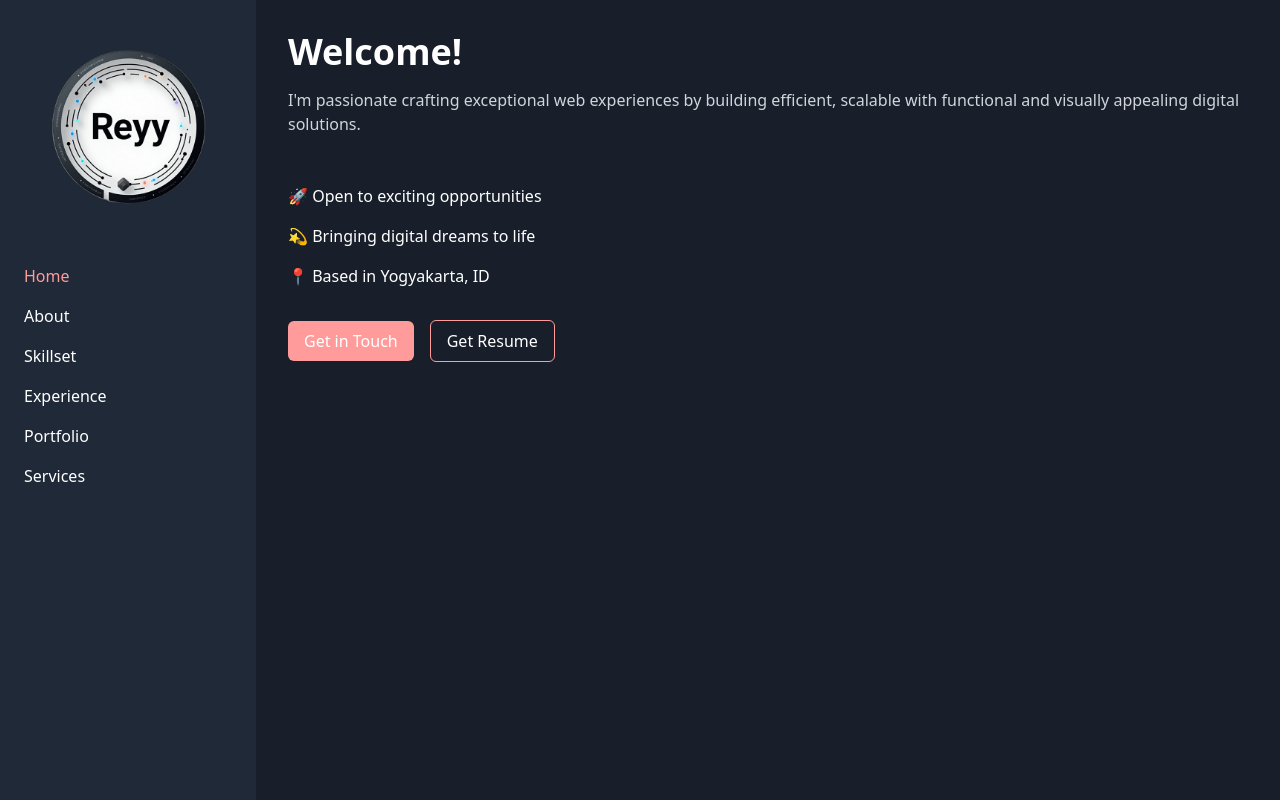
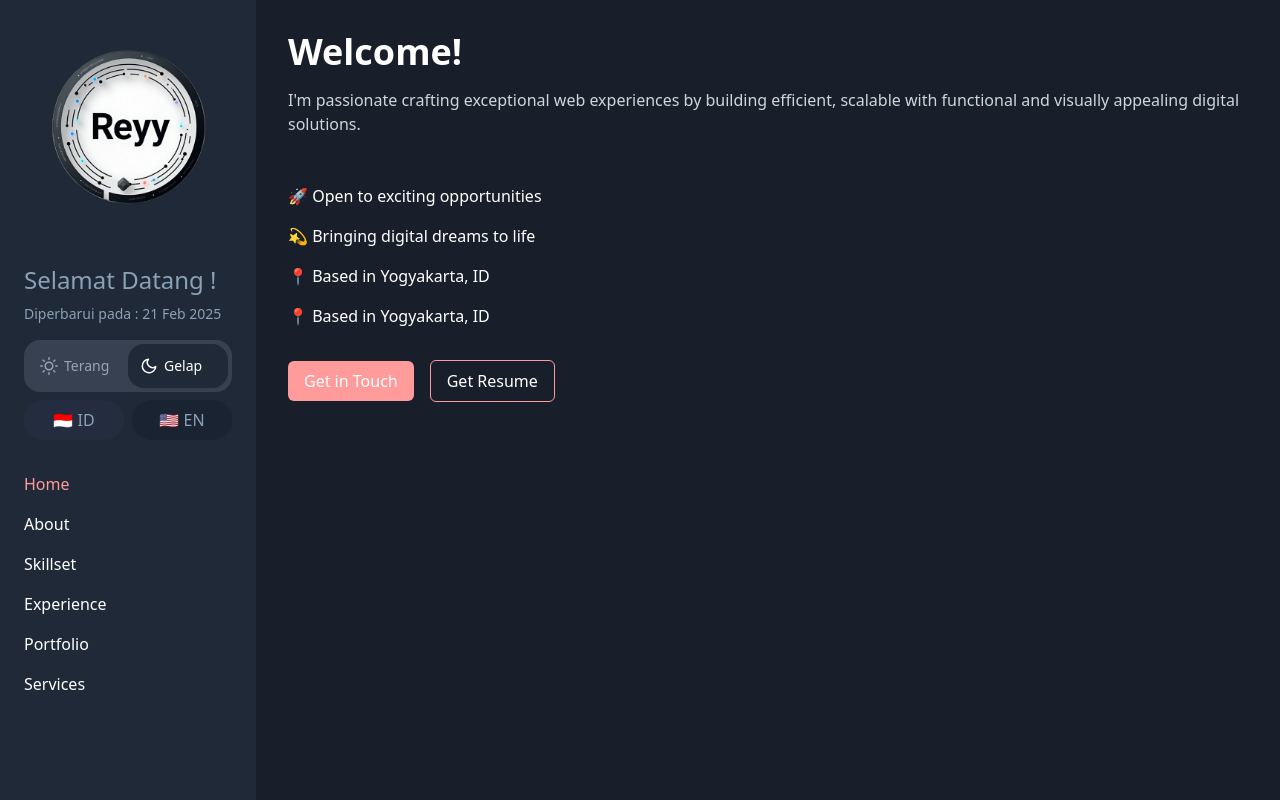
Before and after one commit to Reyn12/portofolio-new, a Next.js app: page /homepage in a window 1280 px wide. Built offline with nearby package versions, Linux system fonts and the light colour scheme.

Commit message:
Dark Light mode done

```diff
--- a/app/homepage/components/sidebar/Sidebar.tsx
+++ b/app/homepage/components/sidebar/Sidebar.tsx
@@ -1,11 +1,36 @@
 'use client';
 import Link from 'next/link';
-import { useState } from 'react';
+import { useState, useEffect } from 'react';
 import Image from 'next/image';
-
+import { useTheme } from 'next-themes';
+import { FiSun, FiMoon } from 'react-icons/fi'
 
 export default function Sidebar() {
     const [activeMenu, setActiveMenu] = useState('home');
+    const [language, setLanguage] = useState('id');
+    const { theme, setTheme } = useTheme();
+    const [mounted, setMounted] = useState(false);
+
+    useEffect(() => {
+        setMounted(true);
+    }, []);
+
+    if (!mounted) {
+        return (
+            <aside className="w-64 p-6 fixed h-full bg-gray-900">
+                <div className="animate-pulse">
+                    <div className="w-20 h-20 bg-gray-800 rounded-full mb-6"></div>
+                    <div className="h-4 bg-gray-800 rounded w-3/4 mb-4"></div>
+                    <div className="h-3 bg-gray-800 rounded w-1/2 mb-8"></div>
+                    <div className="space-y-3">
+                        {[1,2,3,4,5,6].map((i) => (
+                            <div key={i} className="h-3 bg-gray-800 rounded"></div>
+                        ))}
+                    </div>
+                </div>
+            </aside>
+        );
+    }
 
     const menus = [
         { id: 'home', label: 'Home', href: '#' },
@@ -17,16 +42,72 @@ export default function Sidebar() {
     ];
 
     return (
-        <aside className="w-64 bg-[#1F2937] text-white p-6 fixed h-full">
+        <aside className={`w-64 p-6 fixed h-full transition-colors duration-300 ${theme === 'dark' ? 'bg-[#1F2937] text-white' : 'bg-[#F7FAFC] text-gray-800'}`}>
             <div className="flex flex-col">
-                <div className="mb-8">  {/* Kasih margin bottom */}
+                <div className="mb-8">
                     <Image
                         src="/images/logo-rey.png"
                         alt="Profile"
                         width={100}
                         height={100}
-                        className=" w-full "
+                        className="w-full"
                     />
+                </div>
+
+                <div className="mb-8">
+                    <h1 className={`text-2xl mb-2 ${theme === 'dark' ? 'text-[#8BA1B7]' : 'text-[#4A5568]'}`}>Selamat Datang !</h1>
+                    <p className={`text-sm ${theme === 'dark' ? 'text-[#8BA1B7]' : 'text-[#4A5568]'}`}>Diperbarui pada : 21 Feb 2025</p>
+
+                    <div className="mt-4 space-y-2">
+                        {/* Theme Toggle - New Style */}
+                        <div className={`inline-flex w-full justify-between p-1 rounded-2xl ${theme === 'dark' ? 'bg-gray-700' : 'bg-gray-100'}`}>
+                            <button
+                                onClick={() => setTheme('light')}
+                                className={`px-3 py-3 text-sm rounded-2xl w-full flex items-center gap-1.5 transition-all duration-200 ${
+                                    theme === 'light'
+                                        ? 'bg-white text-gray-800 shadow-sm'
+                                        : 'text-gray-400 hover:text-gray-300'
+                                }`}
+                            >
+                                <span className="text-lg"><FiSun /></span>
+                                <span>Terang</span>
+                            </button>
+                            <button
+                                onClick={() => setTheme('dark')}
+                                className={`px-3 py-3 text-sm rounded-2xl w-full flex items-center gap-1.5 transition-all duration-200 ${
+                                    theme === 'dark'
+                                        ? 'bg-gray-800 text-white shadow-sm'
+                                        : 'text-gray-600 hover:text-gray-700'
+                                }`}
+                            >
+                                <span className="text-lg"><FiMoon /></span>
+                                <span>Gelap</span>
+                            </button>
+                        </div>
+
+                        <div className="flex gap-2">
+                            <button
+                                className={`flex-1 px-4 py-2 rounded-full ${
+                                    language === 'id'
+                                        ? theme === 'dark' ? 'bg-[#232D3F] text-[#8BA1B7]' : 'bg-[#E2E8F0] text-[#4A5568]'
+                                        : theme === 'dark' ? 'bg-[#1A2331] hover:bg-[#232D3F] text-[#8BA1B7]' : 'bg-[#CBD5E0] hover:bg-[#E2E8F0] text-[#4A5568]'
+                                }`}
+                                onClick={() => setLanguage('id')}
+                            >
+                                🇮🇩 ID
+                            </button>
+                            <button
+                                className={`flex-1 px-4 py-2 rounded-full ${
+                                    language === 'en'
+                                        ? theme === 'dark' ? 'bg-[#232D3F] text-[#8BA1B7]' : 'bg-[#E2E8F0] text-[#4A5568]'
+                                        : theme === 'dark' ? 'bg-[#1A2331] hover:bg-[#232D3F] text-[#8BA1B7]' : 'bg-[#CBD5E0] hover:bg-[#E2E8F0] text-[#4A5568]'
+                                }`}
+                                onClick={() => setLanguage('en')}
+                            >
+                                🇺🇸 EN
+                            </button>
+                        </div>
+                    </div>
                 </div>
 
                 <nav className="space-y-4">
@@ -34,10 +115,11 @@ export default function Sidebar() {
                         <Link
                             key={menu.id}
                             href={menu.href}
-                            className={`block transition-colors ${activeMenu === menu.id
-                                    ? 'text-[#FF9B9B]'
-                                    : 'hover:text-[#FF9B9B]'
-                                }`}
+                            className={`block transition-colors ${
+                                activeMenu === menu.id
+                                    ? theme === 'dark' ? 'text-[#FF9B9B]' : 'text-[#E53E3E]'
+                                    : theme === 'dark' ? 'hover:text-[#FF9B9B]' : 'hover:text-[#E53E3E]'
+                            }`}
                             onClick={() => setActiveMenu(menu.id)}
                         >
                             {menu.label}
--- a/app/homepage/layout.tsx
+++ b/app/homepage/layout.tsx
@@ -1,12 +1,22 @@
-import Sidebar from './components/sidebar/Sidebar';
+'use client'
+import { useTheme } from 'next-themes'
+import Sidebar from './components/sidebar/Sidebar'
+import { useState, useEffect } from 'react'
 
 export default function HomepageLayout({
   children,
 }: {
   children: React.ReactNode;
 }) {
+  const { theme } = useTheme();
+  const [mounted, setMounted] = useState(false);
+
+  useEffect(() => {
+    setMounted(true);
+  }, []);
+
   return (
-    <div className="flex min-h-screen bg-[#181f2a]">
+    <div className={`flex min-h-screen ${!mounted ? 'bg-gray-900' : theme === 'dark' ? 'bg-[#181f2a]' : 'bg-gray-100'}`}>
       <Sidebar />
       <main className="flex-1 ml-64 p-8">
         {children}
--- a/app/homepage/page.tsx
+++ b/app/homepage/page.tsx
@@ -1,9 +1,24 @@
+'use client'
+import { useTheme } from 'next-themes'
+import { useState, useEffect } from 'react'
+
 export default function HomePage() {
+  const { theme } = useTheme();
+  const [mounted, setMounted] = useState(false);
+
+  useEffect(() => {
+    setMounted(true);
+  }, []);
+
+  if (!mounted) {
+    return <div className="animate-pulse">Loading...</div>;
+  }
+
   return (
-      <div className="text-white">
+    <div className={theme === 'dark' ? 'text-white' : 'text-gray-800'}>
       <section className="mb-12">
         <h1 className="text-4xl font-bold mb-4">Welcome!</h1>
-          <p className="text-gray-300">
+        <p className={theme === 'dark' ? 'text-gray-300' : 'text-gray-600'}>
           I'm passionate crafting exceptional web experiences by building efficient,
           scalable with functional and visually appealing digital solutions.
         </p>
@@ -12,6 +27,7 @@ export default function HomePage() {
       <div className="space-y-4">
         <div>🚀 Open to exciting opportunities</div>
         <div>💫 Bringing digital dreams to life</div>
+        <div>📍 Based in Yogyakarta, ID</div>
         <div>📍 Based in Yogyakarta, ID</div>
       </div>
 
--- a/app/layout.tsx
+++ b/app/layout.tsx
@@ -1,6 +1,7 @@
 import type { Metadata } from "next";
 import { Lato } from "next/font/google";
 import "./globals.css";
+import { ThemeProvider } from 'next-themes'
 
 const lato = Lato({
   weight: ['300', '400', '700'],  // light, regular, bold
@@ -19,9 +20,11 @@ export default function RootLayout({
   children: React.ReactNode;
 }) {
   return (
-    <html lang="en">
+    <html lang="en" suppressHydrationWarning>
       <body className={`${lato.variable} font-sans antialiased`}>
-        {children}
+        <ThemeProvider attribute="class" defaultTheme="dark">
+          {children}
+        </ThemeProvider>
       </body>
     </html>
   );
```
Also changed, not shown: package.json (+7 -5 lines), 1 other file (tests, documents, lock files or other folders). Lines whose indentation alone changed are shown as unchanged.
